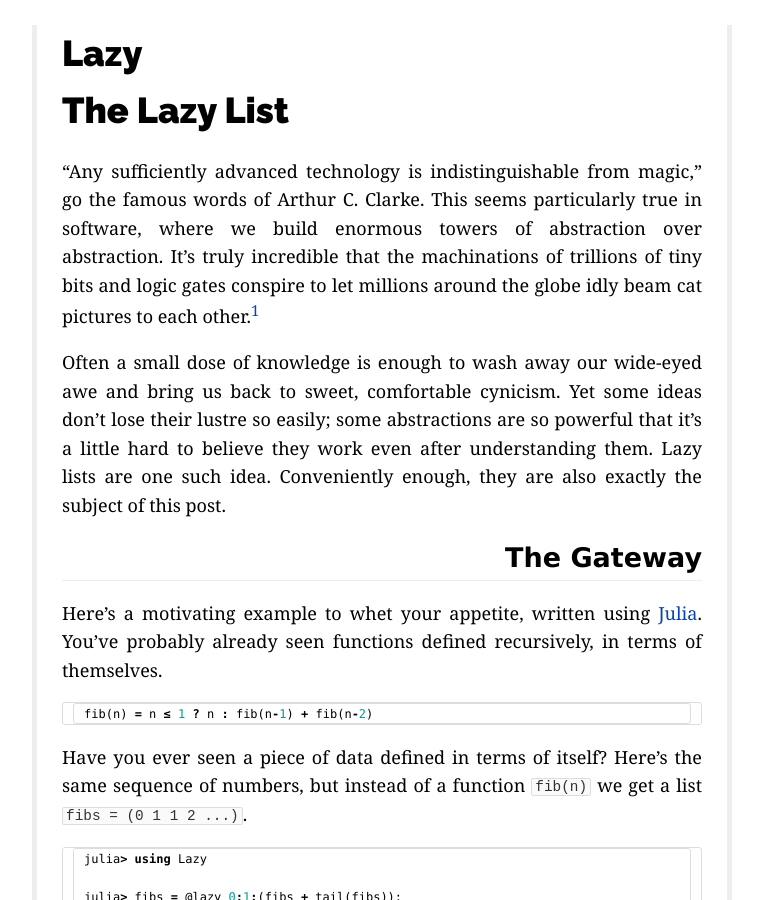
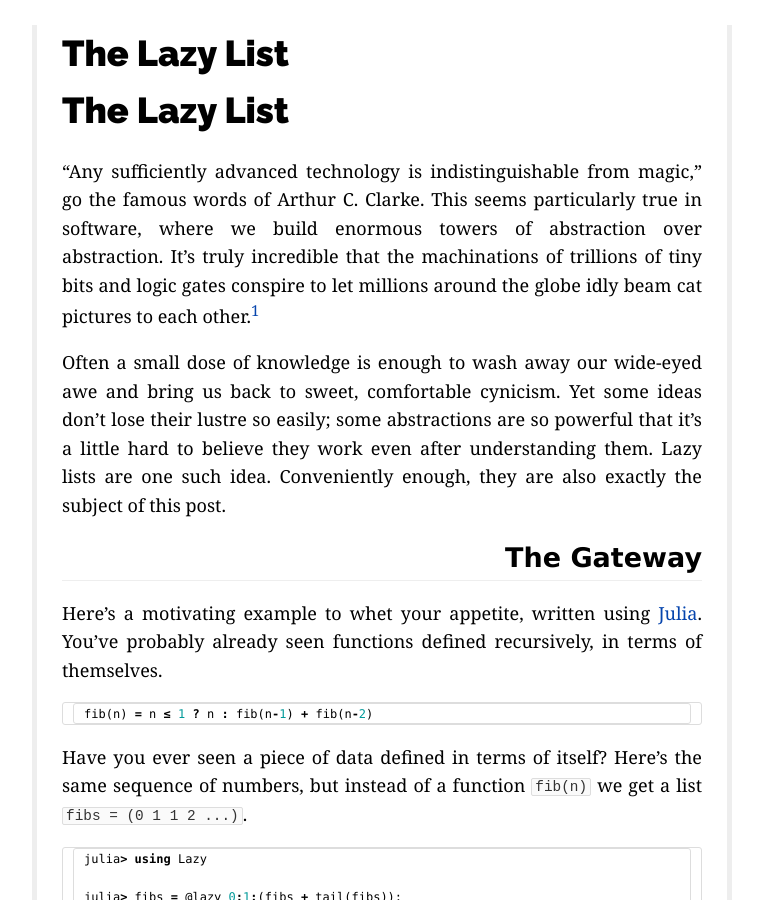
Before and after one commit to MikeInnes/mikeinnes.github.io, a Jekyll site: the page built from _posts/2017-06-04-lazy.md, in a window 1280 px wide and 900 px high. Shown: the whole window, without its empty margins (258-1021 px from the left). Built offline with Jekyll 4.4.1, drawn with Linux system fonts in a browser that asks for light colours; our own code applies the rules of GitHub Pages for plain Markdown files.

Commit message:
post title

```diff
--- a/_posts/2017-06-04-lazy.md
+++ b/_posts/2017-06-04-lazy.md
@@ -1,3 +1,8 @@
+---
+layout: post
+title: The Lazy List
+---
+
 # The Lazy List
 
 "Any sufficiently advanced technology is indistinguishable from magic," go the famous words of Arthur C. Clarke. This seems particularly true in software, where we build enormous towers of abstraction over abstraction. It's truly incredible that the machinations of trillions of tiny bits and logic gates conspire to let millions around the globe idly beam cat pictures to each other.[^cats]
```
